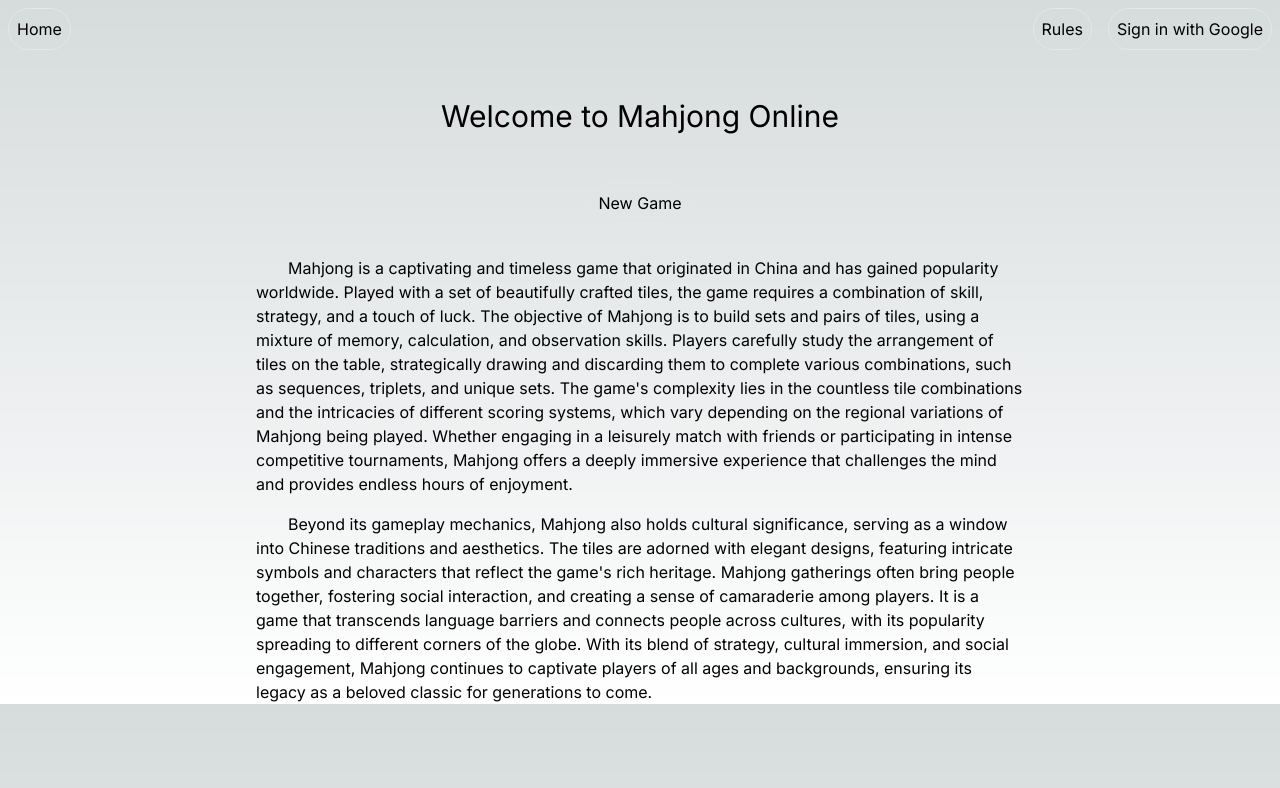
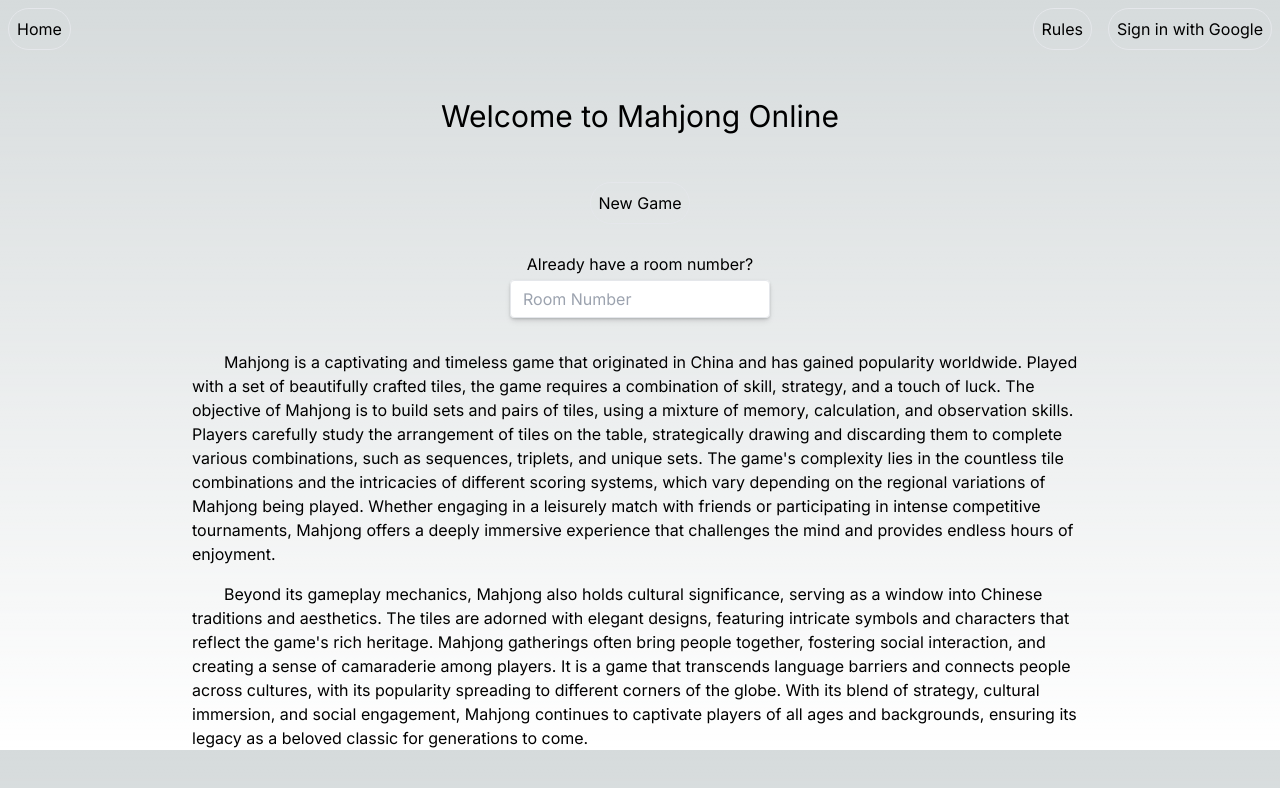
Before and after one commit to anthonybisgood/Mahjong-Online, a Next.js app: page / in a window 1280 px wide. Shown: the top 788 px of the page. Built offline with nearby package versions, Linux system fonts and the light colour scheme; no server answers.

Commit message:
added form for room numbers

```diff
--- a/package.json
+++ b/package.json
@@ -10,7 +10,7 @@
   },
   "dependencies": {
     "@types/node": "20.2.5",
-    "@types/react": "18.2.8",
+    "@types/react": "^18.2.8",
     "@types/react-dom": "18.2.4",
     "autoprefixer": "10.4.14",
     "eslint": "8.42.0",
--- /dev/null
+++ b/src/app/Components/RoomForm.tsx
@@ -0,0 +1,42 @@
+"use client";
+import React from "react";
+import { useState } from "react";
+
+const FormComponent = () => {
+  const [roomNumber, setRoomNumber] = useState("");
+
+  const onChange = (event: React.ChangeEvent<HTMLInputElement>) => {
+    setRoomNumber(event.target.value);
+  };
+
+  const onSubmit = (e: React.FormEvent<HTMLFormElement>) => {
+    e.preventDefault();
+    // Do something with the room number
+  };
+
+  return (
+    <form className="bg-white shadow-md rounded" onSubmit={onSubmit}>
+      <input
+        className="shadow appearance-none border rounded w-full py-2 px-3 text-gray-700 leading-tight focus:outline-none focus:shadow-outline"
+        id="RoomNumber"
+        type="text"
+        placeholder="Room Number"
+        value={roomNumber}
+        onChange={onChange}
+      ></input>
+    </form>
+  );
+};
+
+export default function RoomForm() {
+  return (
+    <div className="max-w-xs justify-center mt-7">
+      <div className="justify-center flex mb-1">
+        Already have a room number?
+      </div>
+      <FormComponent />
+    </div>
+  );
+}
+
+export { RoomForm };
--- a/src/app/newGame/page.tsx
+++ b/src/app/newGame/page.tsx
@@ -1,10 +1,20 @@
+"use client";
 import { Header } from "../Components/Header";
+import { auth, firestore } from "../Components/SignInButton";
+import { useAuthState } from "react-firebase-hooks/auth";
 
 export default function NewGame() {
+  const [user] = useAuthState(auth as any);
+  console.log(user);
+  const db = firestore;
+  console.log(db);
   return (
     <>
       <Header />
-      <div></div>
+      <main>
+        <h1 className="flex justify-center text-3xl my-10">New Game</h1>
+
+      </main>
     </>
   );
 }
--- a/src/app/page.tsx
+++ b/src/app/page.tsx
@@ -1,10 +1,8 @@
-"use client";
 import Link from "next/link";
 import React from "react";
 
-import { SignInButton } from "../app/Components/SignInButton";
 import { Header } from "../app/Components/Header";
-
+import { RoomForm } from "../app/Components/RoomForm";
 export default function Home() {
   return (
     <>
@@ -17,8 +15,8 @@ export default function Home() {
         >
           New Game
         </Link>
-
-        <section className="mt-8 items-start px-[20%]">
+        <RoomForm />
+        <section className="mt-8 items-start px-[15%]">
           <p>
             &emsp;&emsp;Mahjong is a captivating and timeless game that
             originated in China and has gained popularity worldwide. Played with
```
Also changed, not shown: 1 other file (tests, documents, lock files or other folders).
